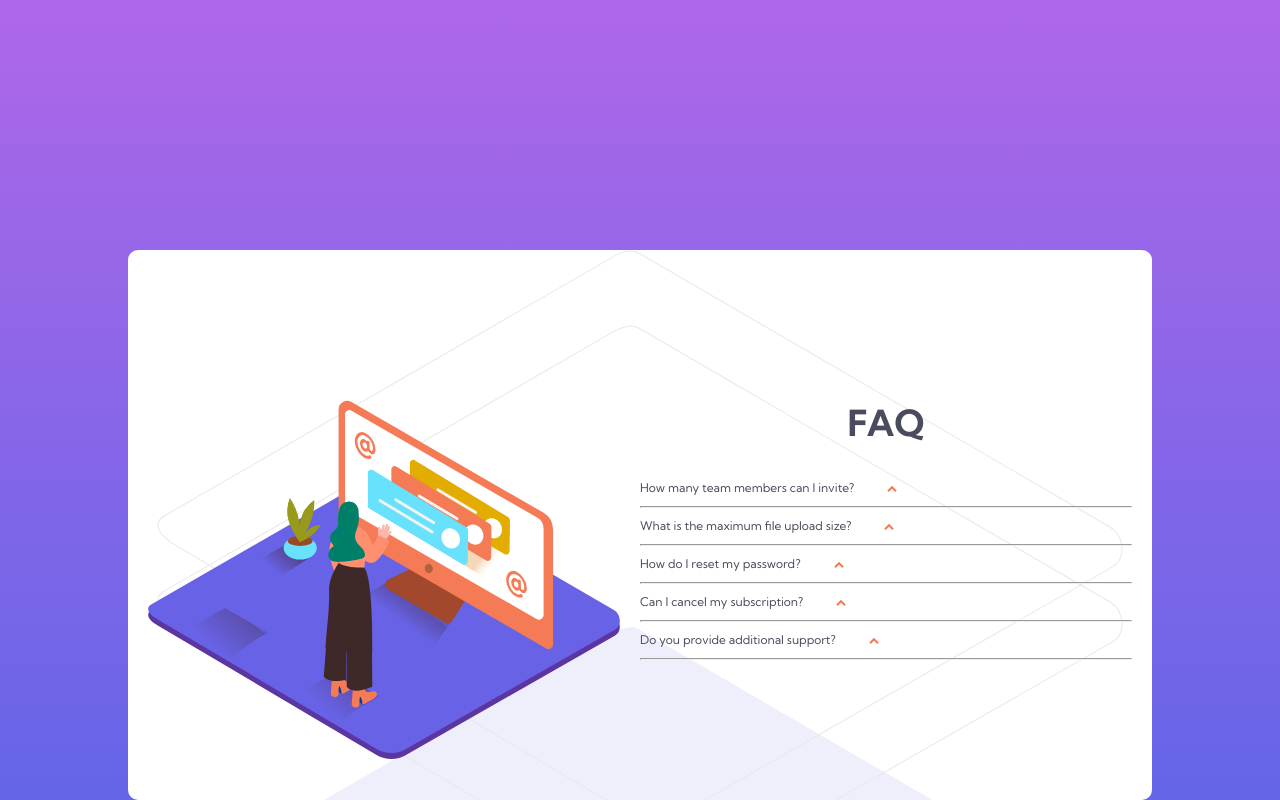
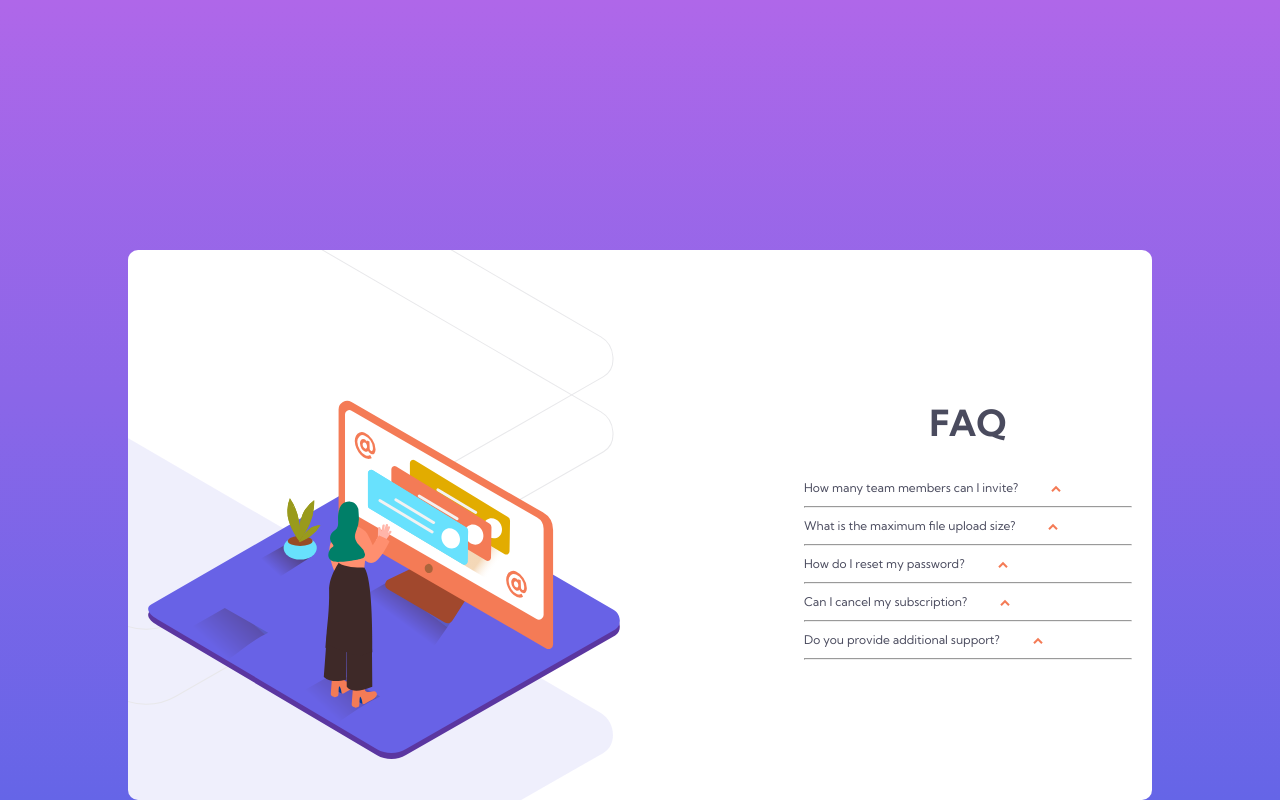
Before and after one commit to BlackTech718/faq-accordion-card, a plain HTML site: page index.html in a window 1280 px wide. Drawn offline with Linux system fonts and the light colour scheme; files whose address does not match are found by name.

Commit message:
last_change_for_the_night

```diff
--- a/styles/styles.scss
+++ b/styles/styles.scss
@@ -108,9 +108,10 @@ body{
 
 @media(min-width: 500px){
     #container{
-        grid-template-columns: 1fr 1fr;
+        grid-template-columns: 1fr 0.5fr;
         background-image: url(/faq-accordion-card-main/images/bg-pattern-desktop.svg);
-        background-image: absolute;
+        background-position: -480px -190px;
+
         top:100px;
         .rightcontent{
             grid-column: 2/3;
```
Also changed, not shown: styles/styles.css, 1 other file.
